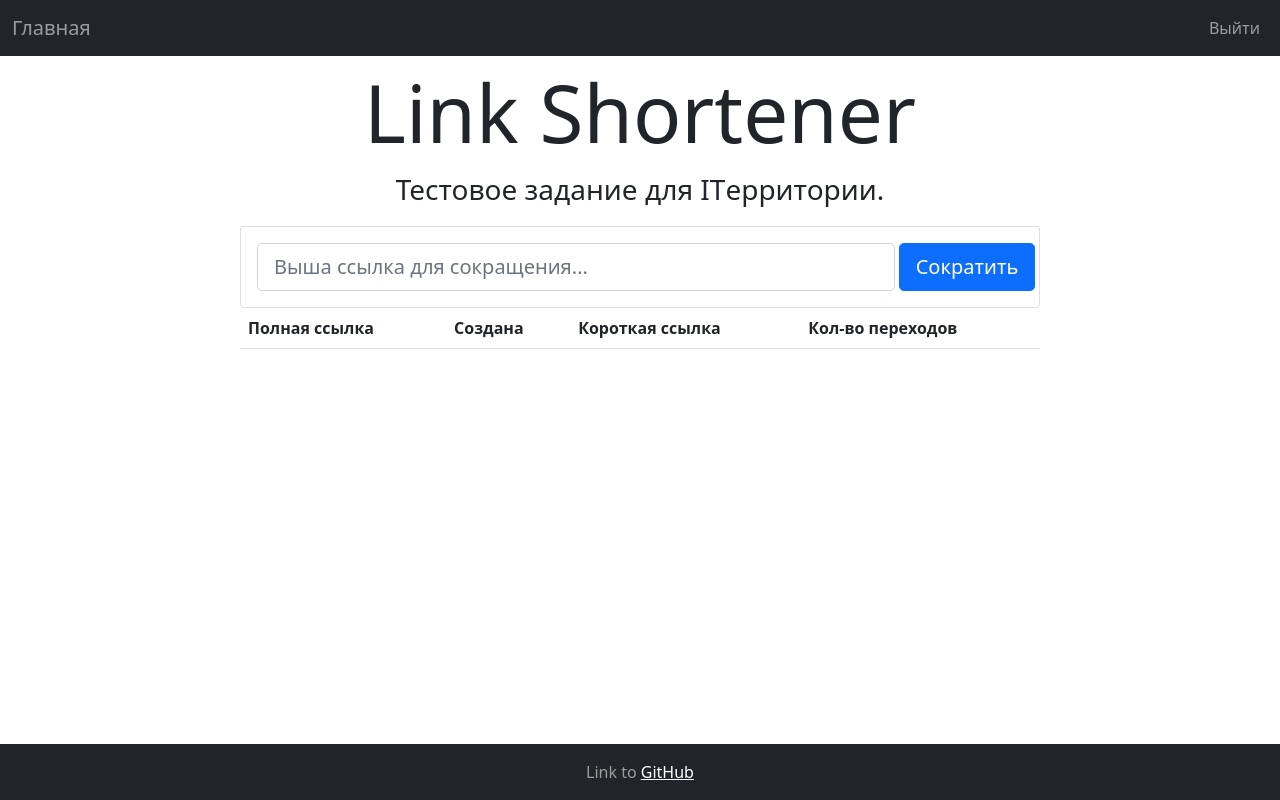
After one commit to AdeptOne/test-case, a Django app: page /shortener/ in a window 1280 px wide. The commit adds this page. Run offline with Django 4.2, Linux system fonts and the light colour scheme; a user stored in the database is signed in; data comes from the database, SQL or seed files in the repository; both versions use the stored data as it was before the commit; lists and menus that the app fills with data are empty; some libraries are stand-ins or nearby versions.

Commit message:
completed project (changes are possible in the future)

```diff
--- a/accounts/templates/accounts/complete_reset_password.html
+++ b/accounts/templates/accounts/complete_reset_password.html
@@ -1,4 +1,5 @@
 {% extends 'base.html'%}
+
 {% block meta %}
     <meta http-equiv="refresh" content="5;url={% url 'login' %}">
 {% endblock %}
--- a/core/settings.py
+++ b/core/settings.py
@@ -13,7 +13,7 @@ import os.path
 from pathlib import Path
 
 # Build paths inside the project like this: BASE_DIR / 'subdir'.
-from django.urls import reverse
+from django.urls import reverse, reverse_lazy
 
 BASE_DIR = Path(__file__).resolve().parent.parent
 
@@ -141,7 +141,7 @@ MINIMUM_LINK_CHARS = 4
 
 # Redirect
 
-LOGIN_REDIRECT_URL = '/'
+LOGIN_REDIRECT_URL = reverse_lazy('shortener')
 LOGIN_URL = 'account/login/'
 
 
--- /dev/null
+++ b/shortener/forms.py
@@ -0,0 +1,13 @@
+from django import forms
+
+from .models import Link
+
+
+class AddLinkForm(forms.ModelForm):
+    full_link = forms.URLField(widget=forms.URLInput(
+        attrs={"class": "form-control form-control-lg", "placeholder": "Выша ссылка для сокращения..."}
+    ))
+
+    class Meta:
+        model = Link
+        fields = 'full_link',
--- a/shortener/models.py
+++ b/shortener/models.py
@@ -1,16 +1,16 @@
+from django.contrib.auth.models import User
 from django.db import models
 
-from .services import create_shortened_link
+from .utils import create_shortened_link
 
 
 class Link(models.Model):
-    full_link = models.URLField(unique=True)
+    user = models.ForeignKey(User, on_delete=models.CASCADE)
+
+    full_link = models.URLField(max_length=300)
     short_link = models.URLField(unique=True, blank=True)
     clicks = models.IntegerField('Кол-во кликов', default=0)
     created_at = models.DateTimeField('Дата создания', auto_now_add=True)
-
-    def get_absolute_url(self):
-        pass
 
     def save(self, *args, **kwargs):
         if not self.short_link:
--- a/shortener/services/link_service.py
+++ b/shortener/services/link_service.py
@@ -1,24 +1,10 @@
-from django.conf import settings
-
-from random import choice, randint
-from string import ascii_letters, digits
+from ..models import Link
 
 
-AVAILABLE_CHARS = ascii_letters + digits
-MAX_SIZE = getattr(settings, 'MAXIMUM_LINK_CHARS', 7)
-MIN_SIZE = getattr(settings, 'MINIMUM_LINK_CHARS', 4)
+def get_links_by_user(user):
+    links = Link.objects.filter(user=user).values('full_link', 'short_link', 'clicks', 'created_at')
+    return links
 
 
-def get_random_code() -> str:
-    return ''.join([choice(AVAILABLE_CHARS) for _ in range(randint(MIN_SIZE, MAX_SIZE))])
-
-
-def create_shortened_link(link) -> str:
-    random_code = get_random_code()
-
-    link = link.__class__
-
-    if link.objects.filter(short_link=random_code).exists():
-        return create_shortened_link(link)
-
-    return random_code
+def get_link_by_short_link(short_link):
+    return Link.objects.get(short_link=short_link)
--- /dev/null
+++ b/shortener/templates/shortener/shortener.html
@@ -0,0 +1,68 @@
+{% extends 'base.html' %}
+{% load crispy_forms_tags %}
+{% load shortener_tags %}
+
+{% block content %}
+    {{ block.super }}
+    <div class="card mt-3" style="width: 800px; margin: 0 auto">
+        <div class="card-body">
+            <form action="" method="POST">
+                {% csrf_token %}
+                <div class="row g-1">
+                    <div class="col-10">{{ form.full_link }}</div>
+                    <div class="col-2">
+                        <button class="btn btn-primary btn-lg w-120" type="submit">
+                            Сократить
+                        </button>
+                    </div>
+                </div>
+            </form>
+        </div>
+    </div>
+    <table class="table" style="width: 800px; margin: 0 auto">
+        <thead>
+        <tr>
+            <th scope="col">Полная ссылка</th>
+            <th scope="col">Создана</th>
+            <th scope="col">Короткая ссылка</th>
+            <th scope="col">Кол-во переходов</th>
+        </tr>
+        </thead>
+        <tbody>
+        {% for link in links_page %}
+            <tr>
+                <td><a href="{{ link.full_link }}">{{ link.full_link|slice:30 }}...</a></td>
+                <td>{{ link.created_at|date:'d F f' }}</td>
+                <td>
+                    <a href="{{ request|get_short_link:link.short_link }}">{{ request|get_short_link:link.short_link }}</a>
+                </td>
+                <td style="text-align: center">{{ link.clicks }}</td>
+            </tr>
+        {% endfor %}
+        </tbody>
+    </table>
+
+    <div class="mt-3" style="margin: 0 auto; width: 200px">
+        {% if links_page.has_previous %}
+            <a class="btn btn-primary" href="?page={{ links_page.previous_page_number }}">Назад</a>
+        {% endif %}
+        {% if links_page.has_next %}
+            <a class="btn btn-primary" href="?page={{ links_page.next_page_number }}">Вперед</a>
+        {% endif %}
+    </div>
+
+    {% if errors %}
+        <div class="alert alert-danger mt-4" role="alert">
+            <p>{{ errors }}</p>
+        </div>
+    {% endif %}
+
+    {% if new_url %}
+        <div class="mx-auto text-center mt-5">
+            <h2 class="text-danger">Your shortened Url</h2>
+            <p>You can copy the Link below and share it with your friends</p>
+            <p class="">{{ new_url }}</p>
+            <p><span class="text-danger">Previous URL:</span> {{ long_url }}</p>
+        </div>
+    {% endif %}
+{% endblock %}
--- a/shortener/urls.py
+++ b/shortener/urls.py
@@ -1,7 +1,9 @@
 from django.urls import path
 
-from .views import home
+from .views import HomeView, shortener_view, redirect_url_view
 
 urlpatterns = [
-    path('', home, name='home')
+    path('', HomeView.as_view(), name='home'),
+    path('shortener/', shortener_view, name='shortener'),
+    path('<str:shortened_part>', redirect_url_view, name='redirect'),
 ]
--- a/shortener/views/__init__.py
+++ b/shortener/views/__init__.py
@@ -1 +1,3 @@
-from .home_view import home
+from .home_view import HomeView
+from .link_view import shortener_view
+from .redirect_url_view import redirect_url_view
--- a/shortener/views/home_view.py
+++ b/shortener/views/home_view.py
@@ -1,6 +1,6 @@
 from django.shortcuts import render
+from django.views.generic import TemplateView
 
 
-def home(request):
-
-    return render(request, 'shortener/home.html', {})
+class HomeView(TemplateView):
+    template_name = 'shortener/home.html'
--- a/shortener/views/link_view.py
+++ b/shortener/views/link_view.py
@@ -0,0 +1,39 @@
+from django.contrib.auth.decorators import login_required
+from django.core.paginator import Paginator
+from django.shortcuts import render, redirect
+
+from ..forms import AddLinkForm
+from ..services import get_links_by_user
+
+
+@login_required
+def shortener_view(request):
+    template_name = 'shortener/shortener.html'
+
+    links = get_links_by_user(request.user)
+    paginator = Paginator(links, 7)
+    page_number = int(request.GET.get('page', 1))
+    links_page = paginator.get_page(page_number)
+
+    context = {
+        'form': AddLinkForm(),
+        'links_page': links_page,
+    }
+
+    if request.method == 'GET':
+
+        return render(request, template_name, context)
+
+    elif request.method == 'POST':
+        form = AddLinkForm(request.POST)
+
+        if form.is_valid():
+            shortened_object = form.save(commit=False)
+            shortened_object.user = request.user
+            shortened_object.save()
+
+            return redirect('shortener')
+
+        context['errors'] = form.errors
+
+        return render(request, template_name, context)
--- a/templates/base.html
+++ b/templates/base.html
@@ -15,8 +15,8 @@
         <main style="flex: 1 1 auto;">
             {% block content %}
                 <div class="container">
-                    <h1 class="mt-3 display-1 text-center">Link Shortener</h1>
-                    <p class="mt-3 text-center fs-3">
+                    <h1 class="mt-2 display-1 text-center">Link Shortener</h1>
+                    <p class="mt-2 text-center fs-3">
                         Тестовое задание для ITерритории.
                     </p>
                 </div>
--- a/templates/inc/_header.html
+++ b/templates/inc/_header.html
@@ -1,23 +1,21 @@
 <header>
-  <!-- Navbar -->
     <nav class="navbar navbar-expand-lg navbar-dark bg-dark">
         <div class="container-fluid">
-      <div class="collapse navbar-collapse">
-        <ul class="navbar-nav me-auto mb-2 mb-lg-0">
-          <li class="nav-item active">
-            <a class="nav-link" aria-current="page" href="#">Главная</a>
+            <a class="navbar-brand" href="{% url 'home' %}" style="color: #979D9E">Главная</a>
+            <ul class="navbar-nav justify-content-end">
+            {% if request.user.is_authenticated %}
+                <li class="nav-item">
+                    <a class="nav-link" href="{% url 'logout' %}">Выйти</a>
+                </li>
+            {% else %}
+                <li class="nav-item">
+                    <a class="nav-link" aria-current="page" href="{% url 'register' %}">Регистрация</a>
                 </li>
                 <li class="nav-item">
-              {% if request.user.is_authenticated %}
-                  <a class="nav-link" href="{% url 'logout' %}">Выйти</a>
-              {% else %}
                     <a class="nav-link" href="{% url 'login' %}">Войти</a>
+                </li>
             {% endif %}
-          </li>
             </ul>
         </div>
-    </div>
     </nav>
-  <!-- Navbar -->
-
 </header>
```
Also changed, not shown: shortener/templatetags/shortener_tags.py (added, +9 -0 lines), shortener/utils.py (added, +24 -0 lines), shortener/views/redirect_url_view.py (added, +15 -0 lines), accounts/views/login_view.py (line endings or trailing spaces), db.sqlite3 (deleted), shortener/templatetags/__init__.py (added). Lines whose indentation alone changed are shown as unchanged.
